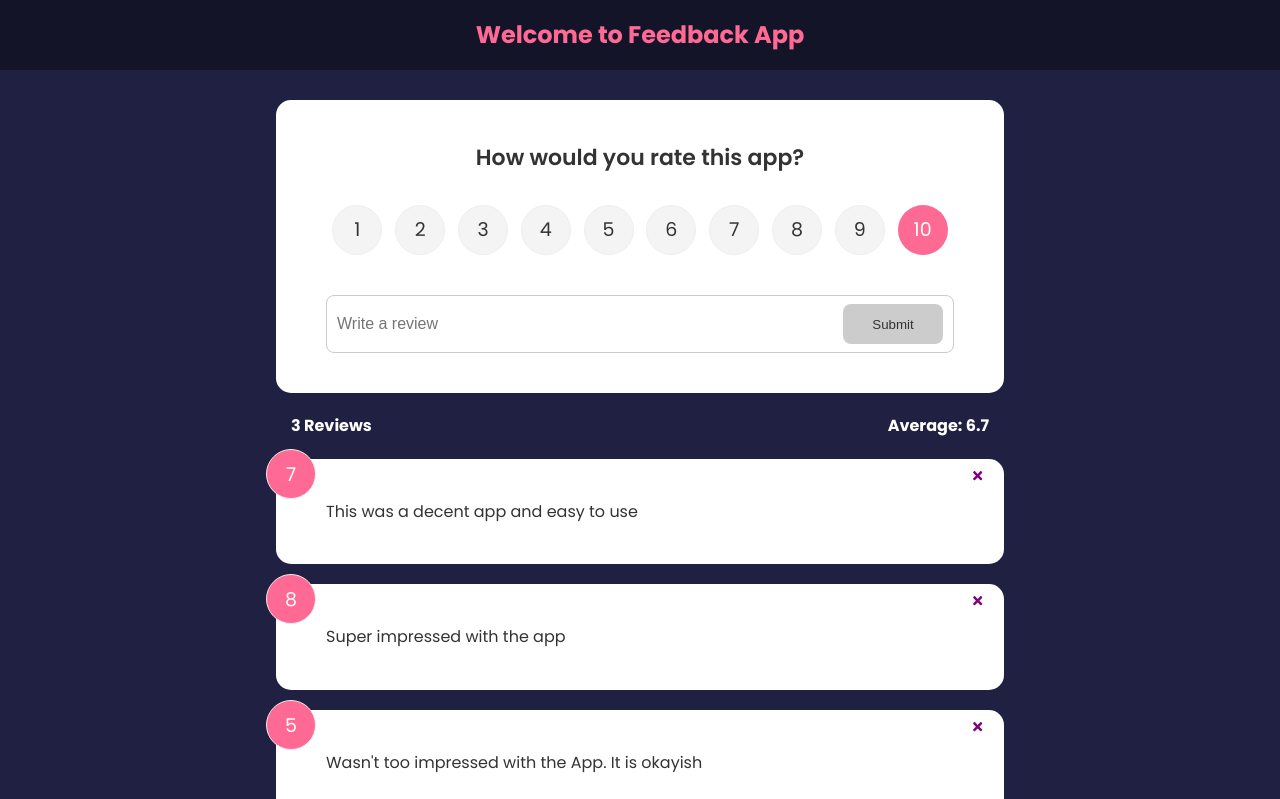
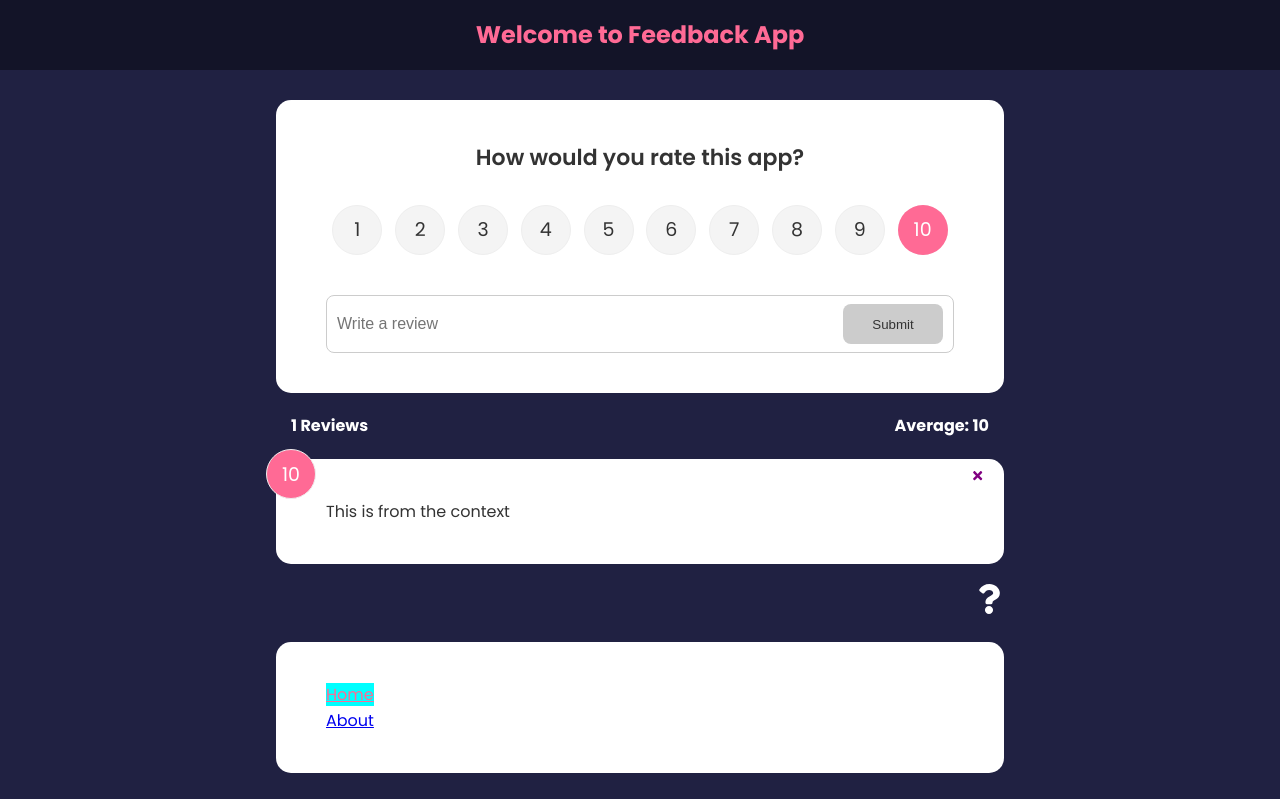
Before and after one commit to milan-vishnoi/Feedback-app, a React (Create React App) app: page / in a window 1280 px wide. Shown: the top 799 px of the page. Built offline with nearby package versions, Linux system fonts and the light colour scheme.

Commit message:
Passing props data using Context (FeedbackContext)
We can use useContext() function and pass the Context as argument. Here in this case we want to use FeedbackContext so we passed that in useContext(). We removed the feedback from props because that is no longer needed.

```diff
--- a/src/App.js
+++ b/src/App.js
@@ -37,8 +37,8 @@
             element={
               <>
                 <FeedbackForm handleAdd={addFeedback} />
-                <FeedbackStats feedback={feedback} />
-                <FeedbackList feedback={feedback} handleDelete={deleteFeedback} />
+                <FeedbackStats/>
+                <FeedbackList handleDelete={deleteFeedback} />
               </>
             }
           />
--- a/src/components/FeedbackList.jsx
+++ b/src/components/FeedbackList.jsx
@@ -1,8 +1,12 @@
 import {motion, AnimatePresence} from "framer-motion";
-import PropTypes from 'prop-types';
+import { useContext } from "react";
+
 import FeedbackItem from "./FeedbackItem";
+import FeedbackContext from "../context/FeedbackContext";
 
-function FeedbackList({feedback, handleDelete}) {
+
+function FeedbackList({handleDelete}) {
+  const {feedback} = useContext(FeedbackContext);
   if(!feedback || feedback.length === 0)
     {
         return <p>No Feedback Yet!!</p>;
@@ -22,15 +26,4 @@
   );
 }
 
-FeedbackList.propTypes = {
-  feedback: PropTypes.arrayOf (
-    PropTypes.shape ({
-      id: PropTypes.number.isRequired,
-      rating:PropTypes.number.isRequired,
-      text: PropTypes.string.isRequired
-    }
-    )
-  )
-}
-
 export default FeedbackList;
--- a/src/components/FeedbackStats.jsx
+++ b/src/components/FeedbackStats.jsx
@@ -1,7 +1,9 @@
-import PropTypes from 'prop-types';
+import { useContext } from 'react';
+import FeedbackContext from '../context/FeedbackContext';
 
-function FeedbackStats({feedback}) {
+function FeedbackStats() {
 
+    const {feedback} = useContext(FeedbackContext);
     let average = feedback.reduce((accumulator,current)=>{
         return accumulator+current.rating;
     },0)/feedback.length;
@@ -16,8 +18,4 @@
   )
 }
 
-FeedbackStats.propTypes = {
-    feedback: PropTypes.array.isRequired
-};
-
 export default FeedbackStats;
```
